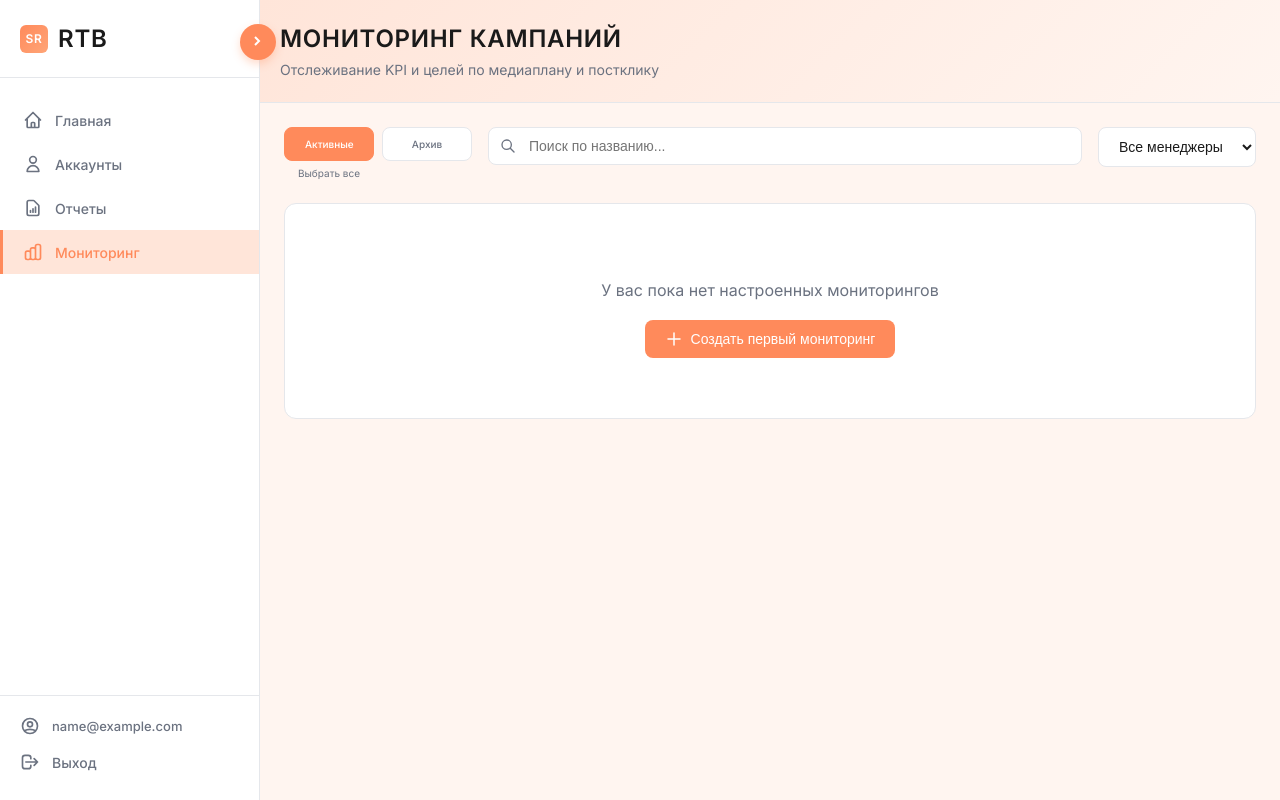
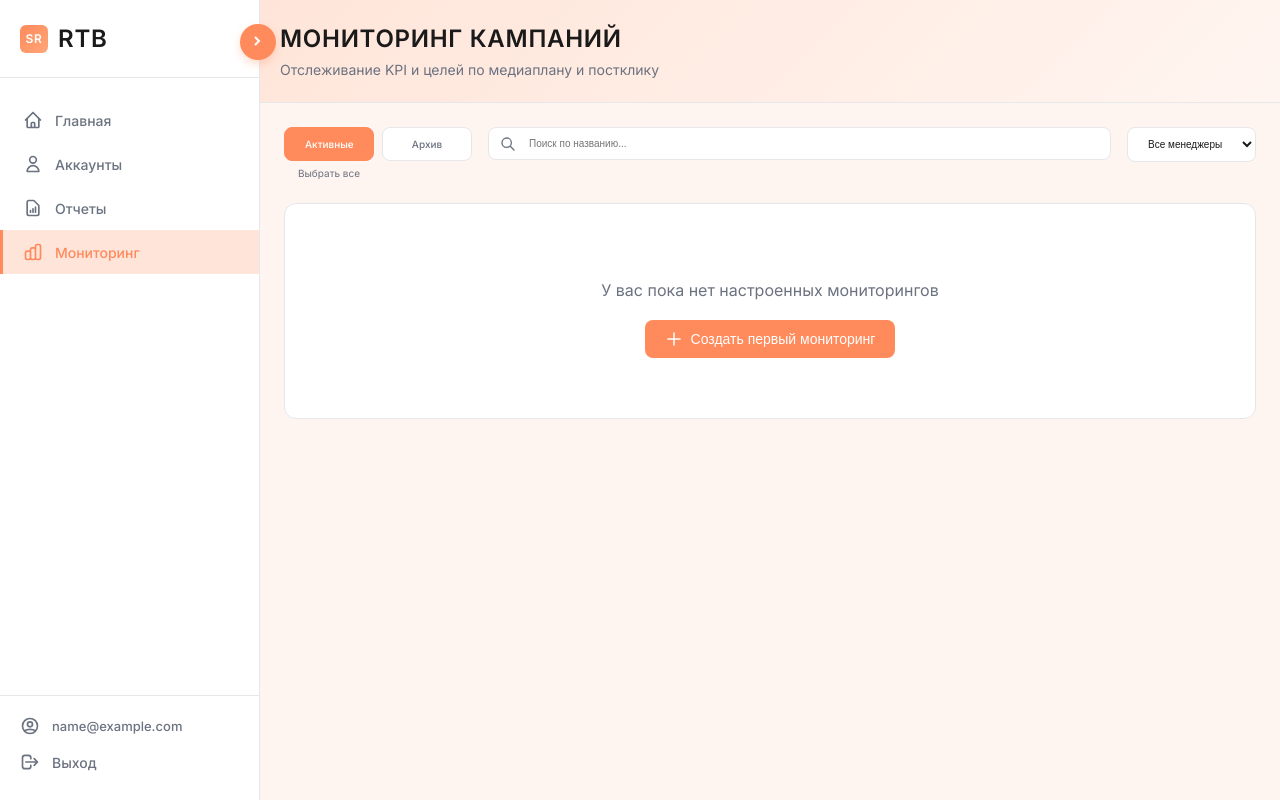
Before and after one commit to annbezk777/reports, a Flask app: page /monitoring in a window 1280 px wide. Run offline with Flask 3, Linux system fonts and the light colour scheme; the visitor is signed in with stand-in values (Sample User, id 1); data comes from the database, SQL or seed files in the repository; data that the repository does not hold is empty.

Commit message:
Unify remaining 14px toolbar text to 10px
Search inputs, monitoring's manager filter, and monitoring's
Обновить все/Добавить мониторинг buttons were still inheriting the
default 14px instead of matching the tab buttons.

```diff
--- a/app/templates/monitoring.html
+++ b/app/templates/monitoring.html
@@ -48,13 +48,13 @@ Backup: monitoring.html.FINAL_LAYOUT_DO_NOT_TOUCH
             <input type="text"
                    id="searchInput"
                    placeholder="Поиск по названию..."
-                   style="width: 100%; padding: 10px 16px 10px 40px; border: 1px solid var(--border-color); border-radius: 8px; font-size: 14px; color: var(--text-primary);"
+                   style="width: 100%; padding: 10px 16px 10px 40px; border: 1px solid var(--border-color); border-radius: 8px; font-size: 10px; color: var(--text-primary);"
                    onkeyup="filterMonitoring()">
         </div>
 
         <!-- Manager Filter -->
         <select id="managerFilter" onchange="filterMonitoring()"
-                style="padding: 10px 16px; border: 1px solid var(--border-color); border-radius: 8px; font-size: 14px; color: var(--text-primary); background: white; cursor: pointer;">
+                style="padding: 10px 16px; border: 1px solid var(--border-color); border-radius: 8px; font-size: 10px; color: var(--text-primary); background: white; cursor: pointer;">
             <option value="">Все менеджеры</option>
             {% set all_managers = monitorings | map(attribute='manager') | select | unique | list %}
             {% for manager in all_managers %}
@@ -67,13 +67,13 @@ Backup: monitoring.html.FINAL_LAYOUT_DO_NOT_TOUCH
 
         <!-- Action Buttons -->
         {% if monitorings %}
-        <button onclick="refreshAllMonitorings()" class="btn btn-primary">
+        <button onclick="refreshAllMonitorings()" class="btn btn-primary" style="font-size: 10px;">
             <svg class="btn-icon" fill="none" stroke="currentColor" viewBox="0 0 24 24">
                 <path stroke-linecap="round" stroke-linejoin="round" stroke-width="2" d="M4 4v5h.582m15.356 2A8.001 8.001 0 004.582 9m0 0H9m11 11v-5h-.581m0 0a8.003 8.003 0 01-15.357-2m15.357 2H15"/>
             </svg>
             Обновить все
         </button>
-        <button onclick="openMonitoringModal()" class="btn btn-secondary">
+        <button onclick="openMonitoringModal()" class="btn btn-secondary" style="font-size: 10px;">
             <svg class="btn-icon" fill="none" stroke="currentColor" viewBox="0 0 24 24">
                 <path stroke-linecap="round" stroke-linejoin="round" stroke-width="2" d="M12 4v16m8-8H4"/>
             </svg>
--- a/app/templates/reports.html
+++ b/app/templates/reports.html
@@ -38,7 +38,7 @@
                 <path stroke-linecap="round" stroke-linejoin="round" stroke-width="2" d="M21 21l-6-6m2-5a7 7 0 11-14 0 7 7 0 0114 0z"/>
             </svg>
             <input type="text" id="searchInput" placeholder="Поиск по названию, бренду, менеджеру..."
-                   style="width: 100%; padding: 10px 16px 10px 40px; border: 1px solid var(--border-color); border-radius: 8px; font-size: 14px; font-weight: 500; color: var(--text-primary);"
+                   style="width: 100%; padding: 10px 16px 10px 40px; border: 1px solid var(--border-color); border-radius: 8px; font-size: 10px; font-weight: 500; color: var(--text-primary);"
                    oninput="searchReports()">
         </div>
 
```
